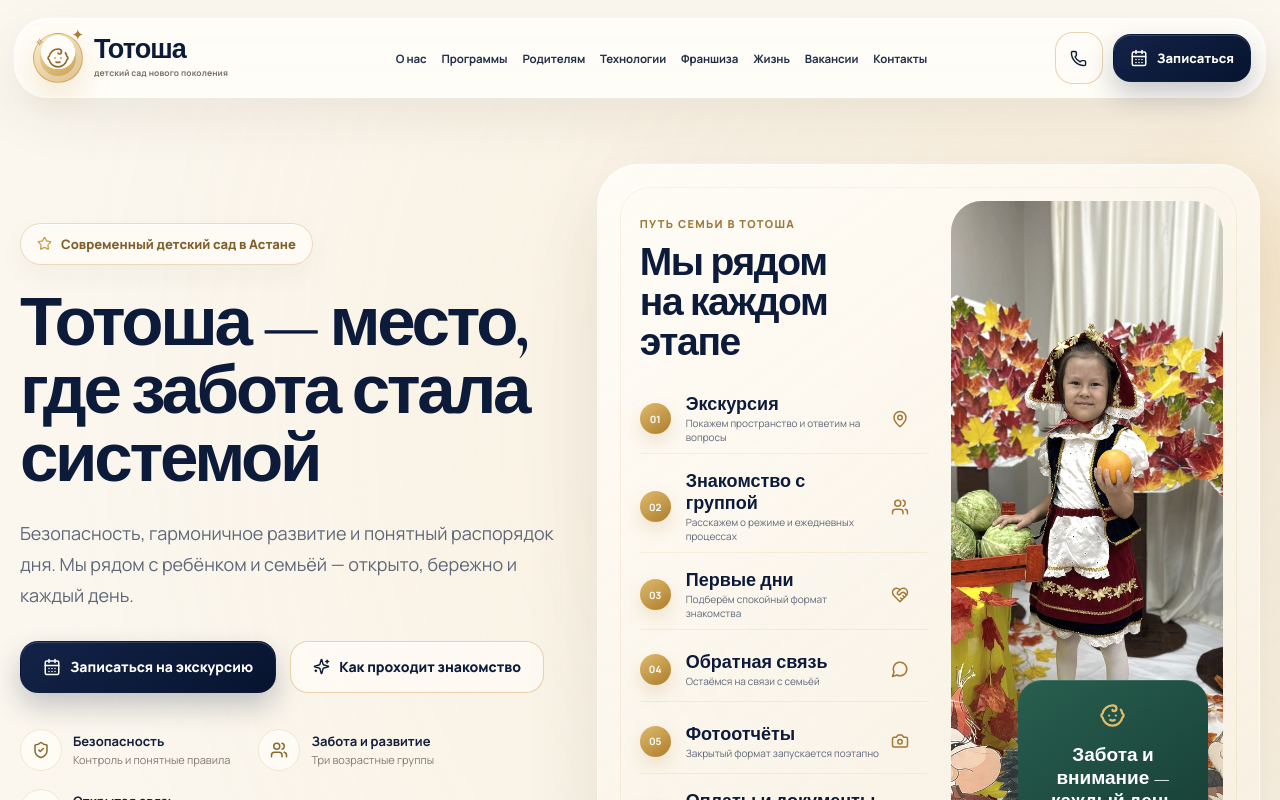
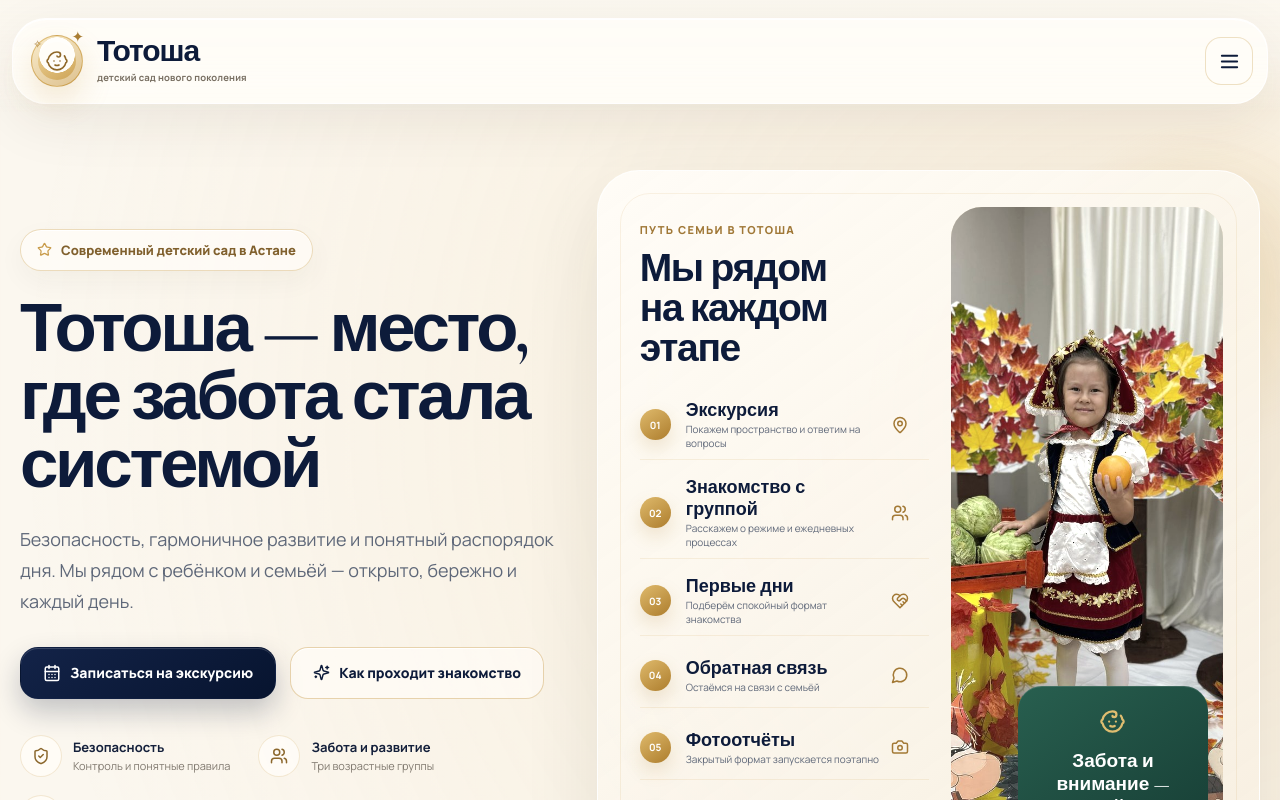
Before and after one commit to nexora-kz/totosha, a Next.js app: page / in a window 1280 px wide. Shown: the top 800 px of the page. Built offline with nearby package versions, Linux system fonts and the light colour scheme.

Commit message:
Restore readable desktop menu sizing without wrapping

```diff
--- a/app/premium-header-v097.css
+++ b/app/premium-header-v097.css
@@ -1,25 +1,46 @@
 /* Header navigation stabilization after adding the Vacancies section. */
 
 .premium-header .premium-shell {
-  width: min(calc(100% - 40px), 1760px);
+  width: min(calc(100% - 28px), 1840px);
 }
 
 .premium-nav {
-  grid-template-columns: minmax(220px, 270px) minmax(0, 1fr) auto;
-  gap: clamp(14px, 1.35vw, 28px);
+  grid-template-columns: minmax(270px, 310px) minmax(0, 1fr) auto;
+  gap: clamp(16px, 1.2vw, 26px);
+  min-height: 92px;
+  padding: 14px 18px 14px 22px;
+}
+
+.premium-brand {
+  gap: 14px;
+}
+
+.premium-logo-mark {
+  width: 58px;
+  height: 58px;
+}
+
+.premium-brand-copy strong {
+  font-size: 34px;
+}
+
+.premium-brand-copy small {
+  margin-top: 7px;
+  font-size: 11px;
 }
 
 .premium-links {
   min-width: 0;
   flex-wrap: nowrap;
-  gap: clamp(2px, 0.45vw, 10px);
+  gap: clamp(3px, 0.45vw, 10px);
 }
 
 .premium-links a {
   flex: 0 0 auto;
   min-width: max-content;
-  padding-inline: clamp(7px, 0.55vw, 12px);
-  font-size: clamp(12px, 0.72vw, 14px);
+  min-height: 48px;
+  padding-inline: clamp(9px, 0.6vw, 13px);
+  font-size: clamp(14px, 0.78vw, 15px);
   white-space: nowrap;
 }
 
@@ -29,41 +50,40 @@
 
 .premium-header-actions {
   flex: 0 0 auto;
+  gap: 10px;
 }
 
 .premium-header-actions .premium-btn {
-  padding-inline: clamp(14px, 1vw, 20px);
+  min-height: 54px;
+  padding-inline: clamp(17px, 1vw, 22px);
+  font-size: 15px;
   white-space: nowrap;
 }
 
-@media (max-width: 1580px) {
+@media (max-width: 1660px) {
   .premium-header .premium-shell {
-    width: min(calc(100% - 28px), 1540px);
+    width: min(calc(100% - 24px), 1620px);
   }
 
   .premium-nav {
-    grid-template-columns: minmax(200px, 235px) minmax(0, 1fr) auto;
+    grid-template-columns: minmax(235px, 260px) minmax(0, 1fr) auto;
     gap: 12px;
-    min-height: 80px;
+    min-height: 86px;
     padding: 12px 14px 12px 18px;
   }
 
   .premium-logo-mark {
-    width: 50px;
-    height: 50px;
-  }
-
-  .premium-brand {
-    gap: 11px;
+    width: 52px;
+    height: 52px;
   }
 
   .premium-brand-copy strong {
-    font-size: 27px;
+    font-size: 30px;
   }
 
   .premium-brand-copy small {
     margin-top: 5px;
-    font-size: 8.5px;
+    font-size: 9.5px;
   }
 
   .premium-links {
@@ -71,9 +91,9 @@
   }
 
   .premium-links a {
-    min-height: 42px;
-    padding-inline: 7px;
-    font-size: 11.5px;
+    min-height: 44px;
+    padding-inline: 8px;
+    font-size: 13.5px;
   }
 
   .premium-header-call span {
@@ -81,18 +101,18 @@
   }
 
   .premium-header-call {
-    width: 48px;
+    width: 50px;
     padding: 0 !important;
   }
 
   .premium-header-actions .premium-btn-navy {
-    min-height: 48px;
+    min-height: 50px;
     padding-inline: 16px;
-    font-size: 13px;
+    font-size: 14px;
   }
 }
 
-@media (max-width: 1220px) {
+@media (max-width: 1360px) {
   .premium-links,
   .premium-header-actions {
     display: none;
@@ -141,7 +161,7 @@
     border-radius: 14px;
     color: var(--premium-navy);
     text-decoration: none;
-    font-size: 12px;
+    font-size: 13px;
     font-weight: 750;
     background: #fff;
   }
@@ -161,7 +181,7 @@
 
 @media (max-width: 720px) {
   .premium-header .premium-shell {
-    width: min(calc(100% - 20px), 1760px);
+    width: min(calc(100% - 20px), 1840px);
   }
 
   .premium-mobile-menu nav {
```
